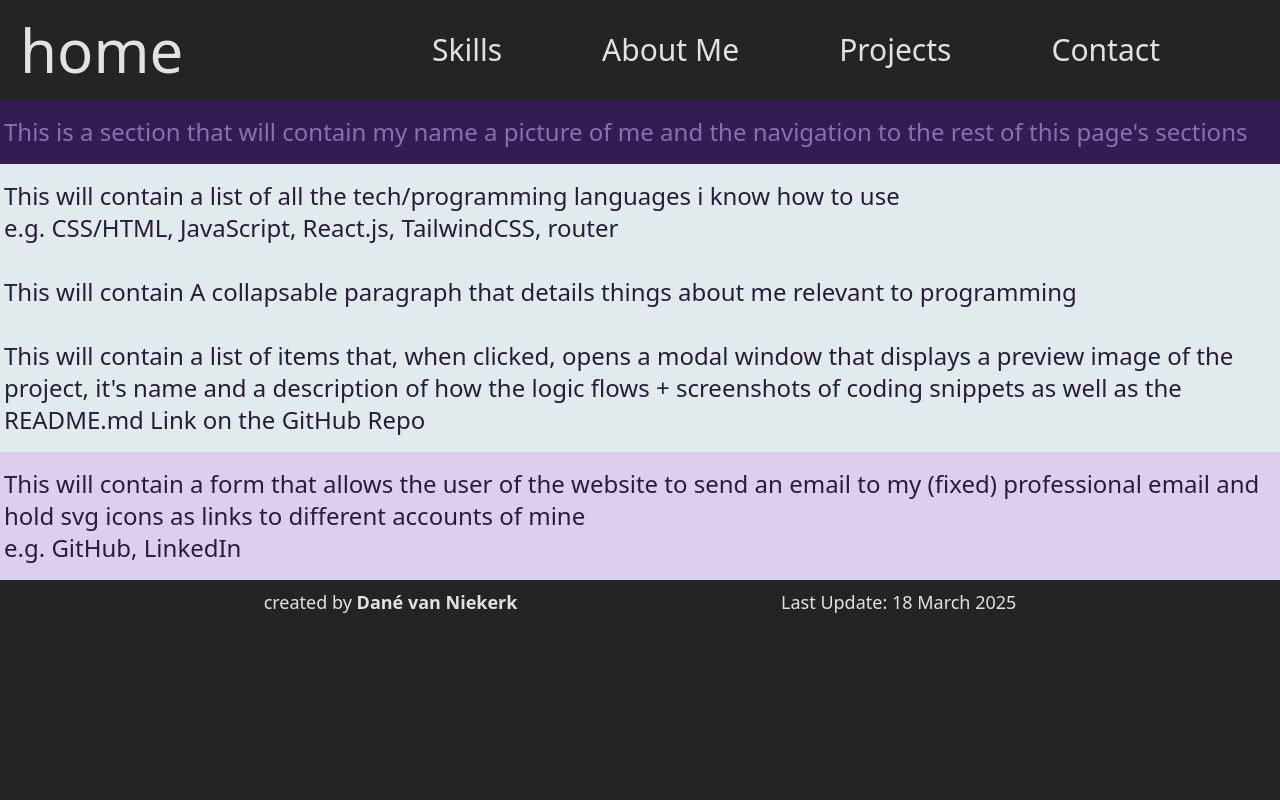
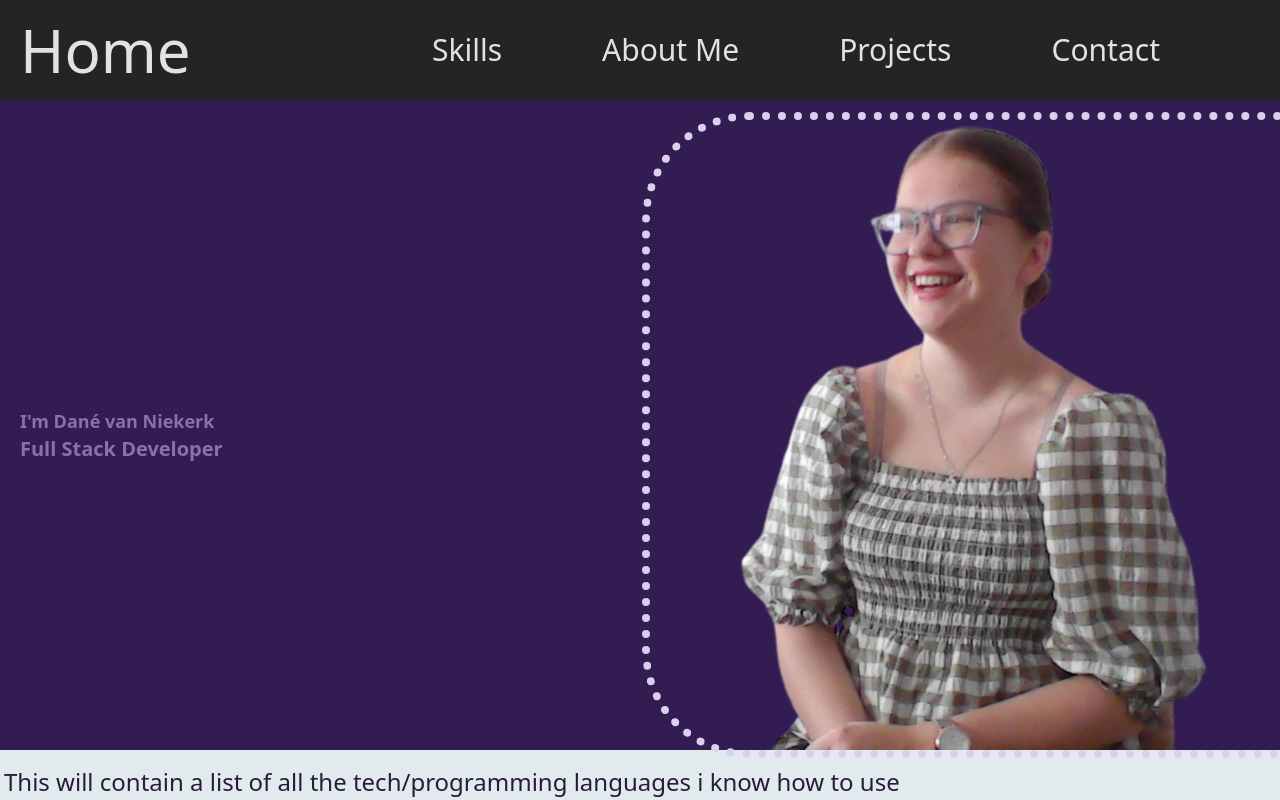
Before and after one commit to DaneVN/Personal_Portfolio_Website, a React (Vite) app in the folder app/: page /backend in a window 1280 px wide. Shown: the top 800 px of the page. Built offline with nearby package versions, Linux system fonts and the light colour scheme.

Commit message:
Intro Section content added

```diff
--- a/app/src/assets/components/IntroSection.jsx
+++ b/app/src/assets/components/IntroSection.jsx
@@ -1,14 +1,23 @@
 import React from "react";
 
-export default function IntroSection({ className }) {
+export default function IntroSection({ className, bg }) {
   return (
     <>
       {/* section 1: Intro and NavBar */}
-      <section id="section1" className={`py-4 p-1 ${className}`}>
-        <div>
-          This is a section that will contain my name a picture of me and the
-          navigation to the rest of this page's sections
-        </div>
+      <section
+        id="section1"
+        className={`flex justify-between items-center pl-5 pt-5 font-bold ${className}`}
+      >
+        <h1 className="text-lg ">
+          I'm <span className="text-">Dané van Niekerk</span>
+          <br />
+          <span className="text-xl">Full Stack Developer</span>
+        </h1>
+        <img
+          src="/assets/danePortrait.png"
+          alt="Developer's lovely face"
+          className={`w-1/2 rounded-l-[100px] outline-[var(--clb-lightest)] outline-dotted outline-8 ${bg}`}
+        />
       </section>
     </>
   );
--- a/app/src/pages/Layout.jsx
+++ b/app/src/pages/Layout.jsx
@@ -4,10 +4,6 @@ const Layout = () => {
   const location = useLocation(); // Get the current location
   const isHome = location.pathname === "/"; // Check if the current path is "/"
 
-  const activeStyles = {
-    fontWeight: "bold",
-    color: "var(--clb-purple)",
-  };
   return (
     <>
       <header
@@ -18,9 +14,16 @@ const Layout = () => {
           <NavLink
             to="/"
             className="col-span-1 self-center"
-            style={({ isActive }) => (isActive ? activeStyles : null)}
+            style={({ isActive }) =>
+              isActive
+                ? {
+                    fontWeight: "bold",
+                    color: "var(--clb-purple)",
+                  }
+                : null
+            }
           >
-            home
+            Home
           </NavLink>
           <span className="col-span-3 flex justify-evenly items-center text-xs sm:text-xl md:text-3xl">
             {/* Conditionally render frontend and backend links only if NOT on the home page */}
@@ -28,25 +31,25 @@ const Layout = () => {
               <>
                 <a
                   href="#section2"
-                  className="active:var(--clb-purple) active:bold"
+                  className="active:text-[var(--clb-purple)] active:bold"
                 >
                   Skills
                 </a>
                 <a
                   href="#section3"
-                  className="active:var(--clb-purple) active:bold"
+                  className="active:text-[var(--clb-purple)] active:bold"
                 >
                   About Me
                 </a>
                 <a
                   href="#section4"
-                  className="active:var(--clb-purple) active:bold"
+                  className="active:text-[var(--clb-purple)] active:bold"
                 >
                   Projects
                 </a>
                 <a
                   href="#section5"
-                  className="active:var(--clb-purple) active:bold"
+                  className="active:text-[var(--clb-purple)] active:bold"
                 >
                   Contact
                 </a>
```
Also changed, not shown: app/public/assets/danePortrait.png (added), 1 other file (tests, documents, lock files or other folders).
